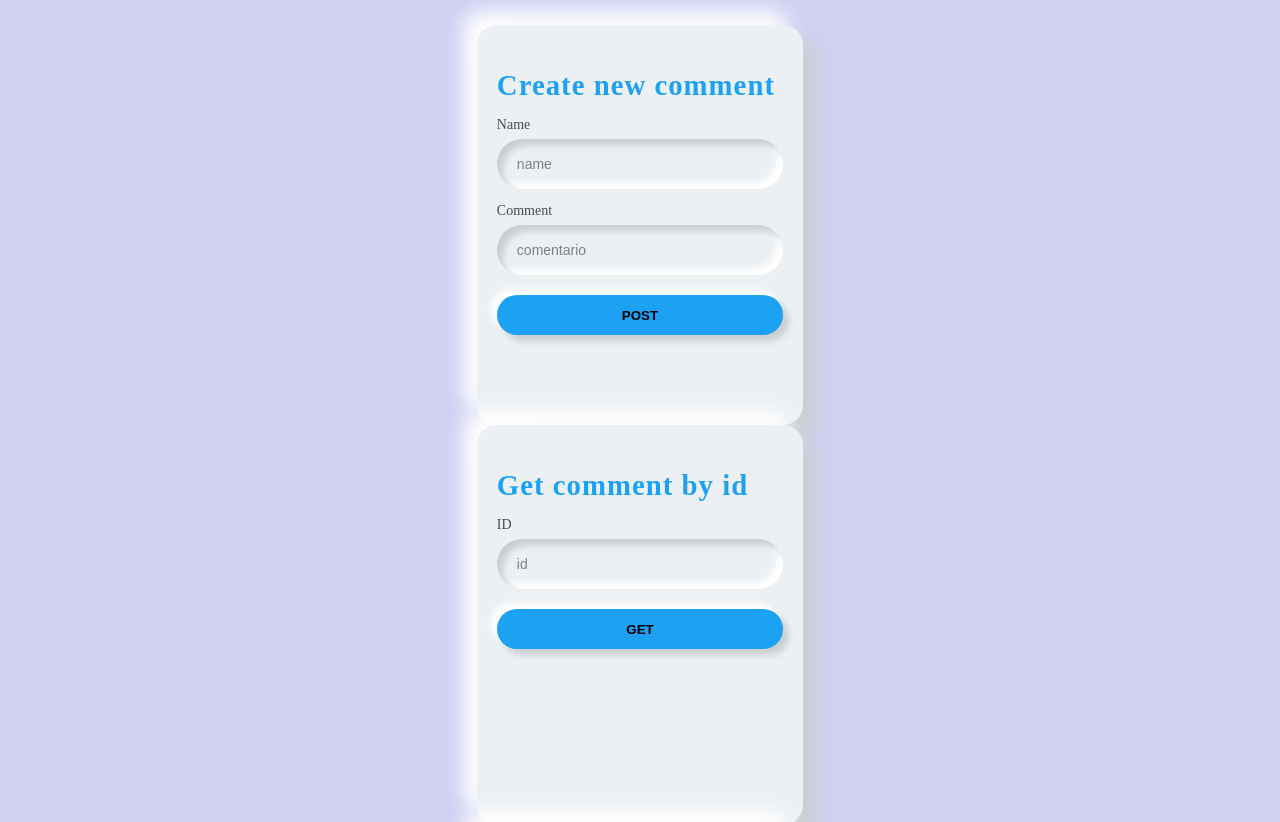
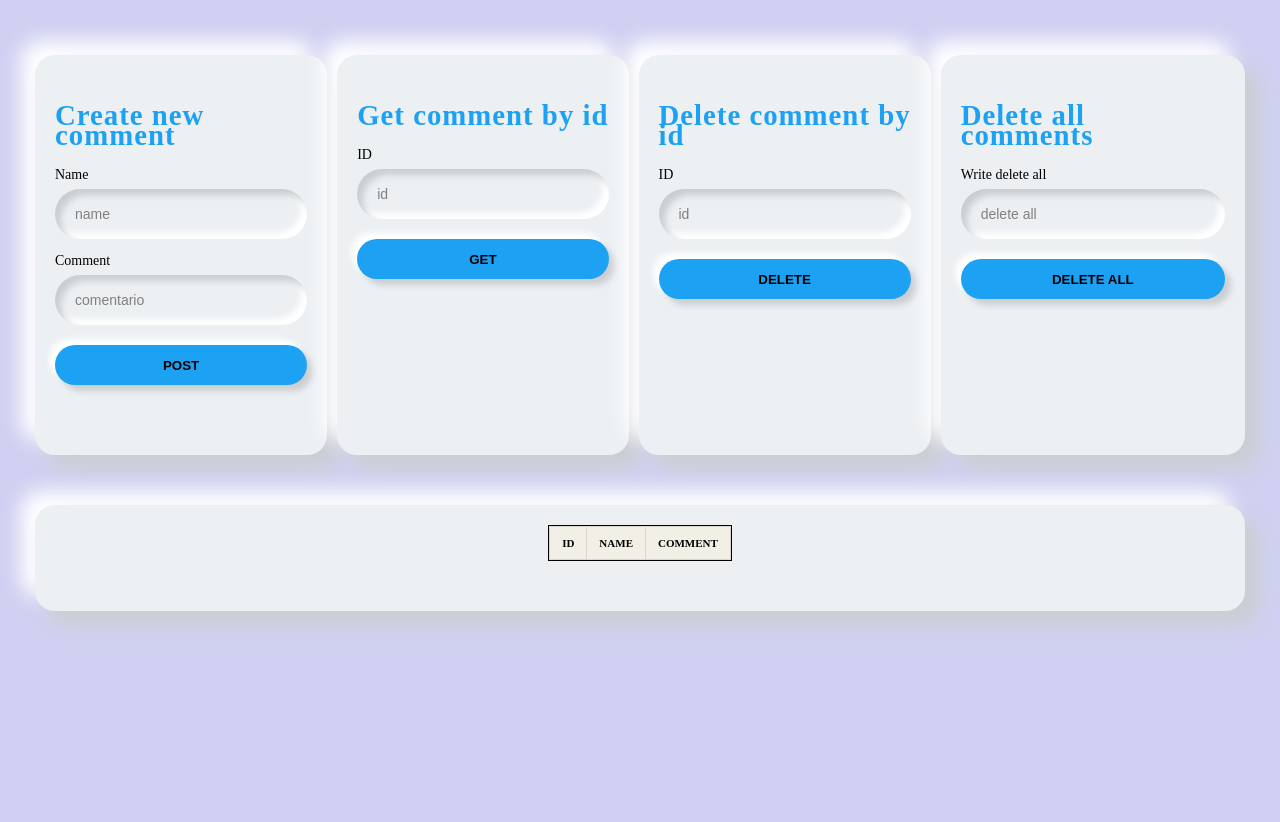
Before and after one commit to alfonso-m-g/rest-api-gui, a plain HTML site: page index.html in a window 1280 px wide. Shown: the top 822 px of the page. After the commit the page ends 800 px from the top, so only its background shows below. Drawn offline with Linux system fonts and the light colour scheme; no server answers.

Commit message:
Update style.css

```diff
--- a/style.css
+++ b/style.css
@@ -1,183 +1,139 @@
-/*!
-// CSS only Responsive Tables
-// http://dbushell.com/2016/03/04/css-only-responsive-tables/
-// by David Bushell
-*/
-
 .rtable {
-    /*!
-    // IE needs inline-block to position scrolling shadows otherwise use:
-    // display: block;
-    // max-width: min-content;
-    */
   display: inline-block;
   vertical-align: top;
   max-width: 100%;
-
   overflow-x: auto;
-
   white-space: nowrap;
-
   border-collapse: collapse;
   border-spacing: 0;
 }
-
-  .rtable,
-  .rtable--flip tbody {
+.rtable, .rtable--flip tbody {
   -webkit-overflow-scrolling: touch;
-
-    background: radial-gradient(left, ellipse, rgba(0,0,0, .2) 0%, rgba(0,0,0, 0) 75%) 0 center,
-                radial-gradient(right, ellipse, rgba(0,0,0, .2) 0%, rgba(0,0,0, 0) 75%) 100% center;
+  background: radial-gradient(left, ellipse, rgba(0,0,0, .2) 0%, rgba(0,0,0, 0) 75%) 0 center, radial-gradient(right, ellipse, rgba(0,0,0, .2) 0%, rgba(0,0,0, 0) 75%) 100% center;
   background-size: 10px 100%, 10px 100%;
   background-attachment: scroll, scroll;
   background-repeat: no-repeat;
 }
-
-
-
-  .rtable td:first-child,
-  .rtable--flip tbody tr:first-child {
+.rtable td:first-child, .rtable--flip tbody tr:first-child {
   background-image: linear-gradient(to right, rgba(255,255,255, 1) 50%, rgba(255,255,255, 0) 100%);
   background-repeat: no-repeat;
   background-size: 20px 100%;
 }
-
-
-  .rtable td:last-child,
-  .rtable--flip tbody tr:last-child {
+.rtable td:last-child, .rtable--flip tbody tr:last-child {
   background-image: linear-gradient(to left, rgba(255,255,255, 1) 50%, rgba(255,255,255, 0) 100%);
   background-repeat: no-repeat;
   background-position: 100% 0;
   background-size: 20px 100%;
 }
-
 .rtable th {
   font-size: 11px;
   text-align: left;
   text-transform: uppercase;
   background: #f2f0e6;
 }
-
-  .rtable th,
-  .rtable td {
+.rtable th, .rtable td {
   padding: 6px 12px;
   border: 1px solid #d9d7ce;
 }
-
 .rtable--flip {
   display: flex;
   overflow: hidden;
   background: none;
 }
-
 .rtable--flip thead {
   display: flex;
   flex-shrink: 0;
   min-width: min-content;
 }
-
 .rtable--flip tbody {
   display: flex;
   position: relative;
   overflow-x: auto;
   overflow-y: hidden;
 }
-
 .rtable--flip tr {
   display: flex;
   flex-direction: column;
   min-width: min-content;
   flex-shrink: 0;
 }
-
-  .rtable--flip td,
-  .rtable--flip th {
+.rtable--flip td, .rtable--flip th {
   display: block;
 }
-
 .rtable--flip td {
   background-image: none !important;
-
   border-left: 0;
 }
-
-
-  .rtable--flip th:not(:last-child),
-  .rtable--flip td:not(:last-child) {
+.rtable--flip th:not(:last-child), .rtable--flip td:not(:last-child) {
   border-bottom: 0;
 }
-
-  /*!
-  // CodePen house keeping
-  */
-
+/*! // CodePen house keeping */
 body {
   margin: 0;
   padding: 25px;
-    color: #494b4d;
   font-size: 14px;
   line-height: 20px;
 }
-
 h1, h2, h3 {
   margin: 0 0 10px 0;
   color: #1d97bf;
 }
-
 h1 {
   font-size: 25px;
   line-height: 30px;
 }
-
 h2 {
   font-size: 20px;
   line-height: 25px;
 }
-
 h3 {
   font-size: 16px;
   line-height: 20px;
 }
-
 table {
   margin-bottom: 30px;
 }
-
 a {
   color: #ff6680;
 }
-
 code {
   background: #fffbcc;
   font-size: 12px;
 }
-
-
 @import url('https://fonts.googleapis.com/css2?family=Poppins:wght@400;900&display=swap');
-
 body {
   margin: 0;
-
   background: #ecf0f3;
   display: flex;
   align-items: center;
   text-align: center;
   justify-content: center;
   place-items: center;
-
   font-family: poppins;
 }
-
 .container {
   position: relative;
   height: 400px;
+  max-width: 100%;
   border-radius: 20px;
   padding: 20px;
   box-sizing: border-box;
   background: #ecf0f3;
   box-shadow: 14px 14px 20px #cbced1, -14px -14px 20px white;
 }
-
+.containerx {
+  position:relative;
+  max-height: 100%;
+  max-width: 100%;
+  border-radius: 20px;
+  padding: 20px;
+  box-sizing: border-box;
+  background: #ecf0f3;
+  box-shadow: 14px 14px 20px #cbced1, -14px -14px 20px white;
+}
+table, th, td {
+  border:1px solid black;
+}
 .brand-logo {
   height: 100px;
   width: 100px;
@@ -187,7 +143,6 @@
   box-sizing: border-box;
   box-shadow: 7px 7px 10px #cbced1, -7px -7px 10px white;
 }
-
 .brand-title {
   margin-top: 10px;
   font-weight: 900;
@@ -195,12 +150,10 @@
   color: #1DA1F2;
   letter-spacing: 1px;
 }
-
 .inputs {
   text-align: left;
   margin-top: 30px;
 }
-
 label, input, button {
   display: block;
   width: 100%;
@@ -209,19 +162,15 @@
   outline: none;
   box-sizing: border-box;
 }
-
 label {
   margin-bottom: 4px;
 }
-
 label:nth-of-type(2) {
   margin-top: 12px;
 }
-
 input::placeholder {
   color: gray;
 }
-
 input {
   background: #ecf0f3;
   padding: 10px;
@@ -231,7 +180,6 @@
   border-radius: 50px;
   box-shadow: inset 6px 6px 6px #cbced1, inset -6px -6px 6px white;
 }
-
 button {
   margin-top: 20px;
   background: #1DA1F2;
@@ -242,11 +190,9 @@
   box-shadow: 6px 6px 6px #cbced1, -6px -6px 6px white;
   transition: 0.5s;
 }
-
 button:hover {
   box-shadow: none;
 }
-
 a {
   position: absolute;
   font-size: 8px;
@@ -258,16 +204,39 @@
   border-radius: 10px;
   padding: 2px;
 }
-
 h1 {
   position: absolute;
   top: 0;
   left: 0;
 }
-
 table, th, td {
   border-collapse: collapse;
 }
 th, td {
   padding: 15px;
 }
+.item1 {
+  grid-area: uno;
+}
+.item2 {
+  grid-area: dos;
+}
+.item3 {
+  grid-area: tres;
+}
+.item4 {
+  grid-area: cuatro;
+}
+.item5 {
+  grid-area: cinco;
+}
+.grid-container {
+  display: grid;
+  grid-template-areas: 'uno dos tres cuatro' 'cinco cinco cinco cinco';
+  grid-gap: 10px;
+  padding: 10px;
+}
+.grid-container > div {
+  text-align: center;
+  padding: 20px 0;
+}
```
Lines whose indentation alone changed are shown as unchanged.
